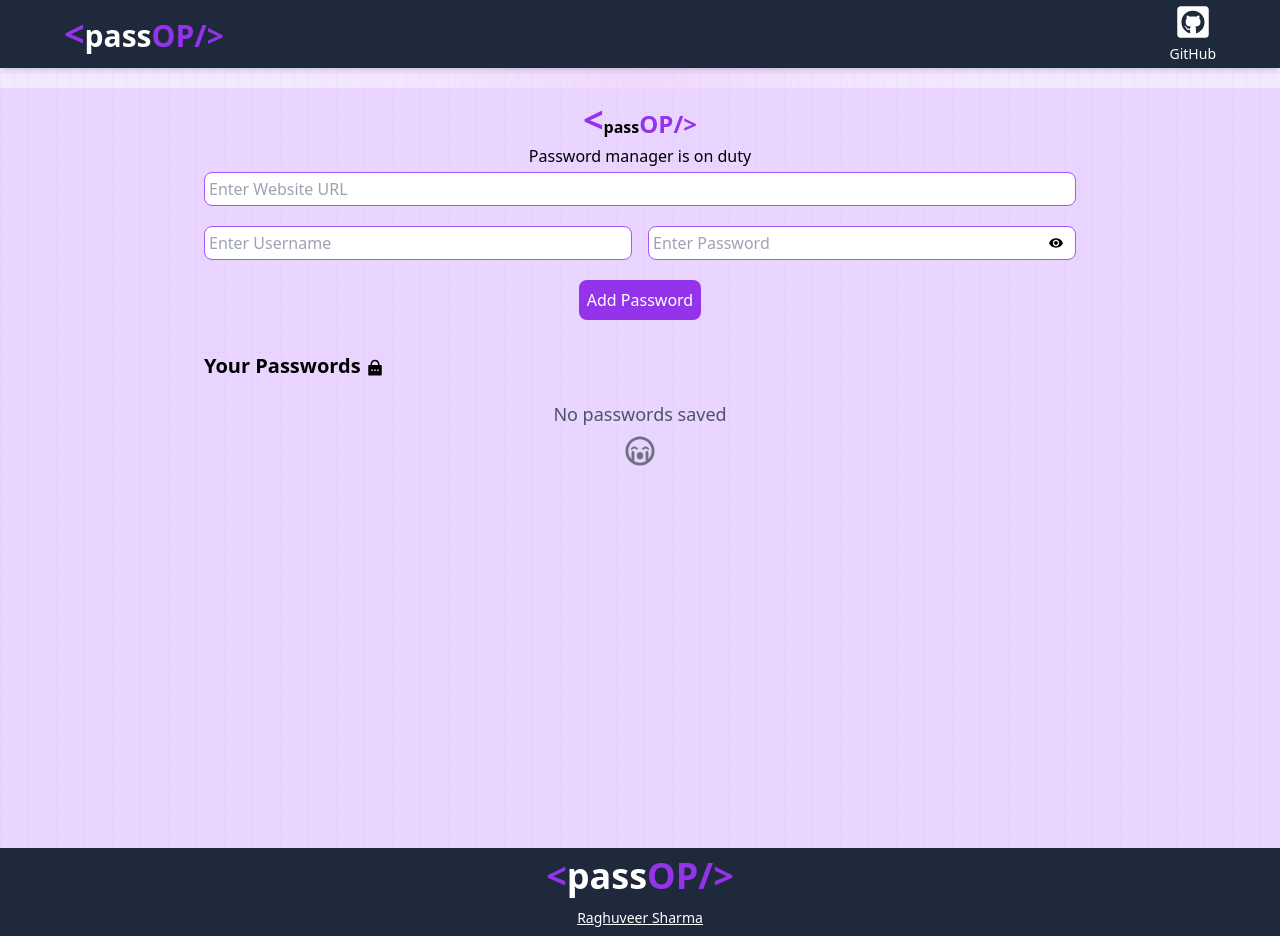
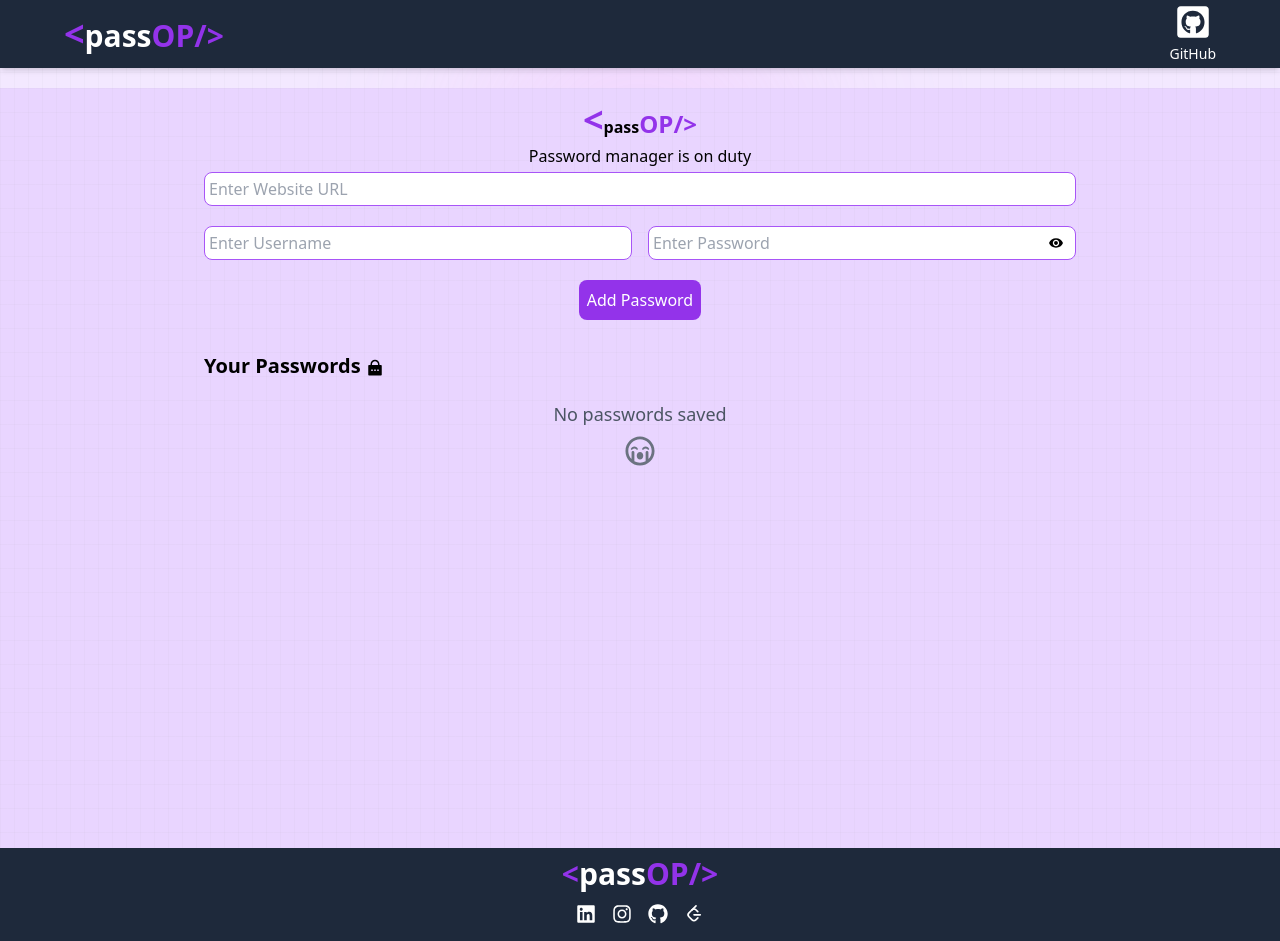
Before and after one commit to raghuveeersharma/password_manager, a React (Vite) app in the folder front/: page / in a window 1280 px wide. Shown: the top 941 px of the page. Built offline with nearby package versions, Linux system fonts and the light colour scheme; some icons are missing.

Commit message:
add social media links.

```diff
--- a/front/src/components/Footer.jsx
+++ b/front/src/components/Footer.jsx
@@ -1,27 +1,52 @@
-import React from "react";
+import { FaLinkedin, FaInstagram, FaGithub } from "react-icons/fa";
+import { TbBrandLeetcode } from "react-icons/tb";
 
 const Footer = () => {
   return (
-    <footer className="bg-slate-800 p-2 text-white  w-full">
+    <footer className="bg-slate-800 p-2 text-white w-full">
       <div className="flex flex-col items-center max-w-5xl mx-auto space-y-3">
         {/* Logo */}
-        <div className="logo font-bold text-2xl md:text-4xl flex justify-center md:justify-start">
+        <div className="logo font-bold text-2xl md:text-3xl flex justify-center md:justify-start">
           <span className="text-purple-600">&lt;</span>
           pass
           <span className="text-purple-600">OP/&gt;</span>
         </div>
 
-        {/* Developer Link */}
-        <div className="text-xs md:text-sm underline hover:scale-105 cursor-pointer text-center">
-          <a
-            href="https://www.linkedin.com/in/raghuveer-sharma-810124252/"
-            target="_blank"
-            rel="noopener noreferrer"
-            className="transition-transform duration-200 hover:text-purple-400"
-          >
-            Raghuveer Sharma
-          </a>
+        {/* Social Media Icons - Responsive */}
+        <div className="flex flex-wrap justify-center space-x-4 mt-6">
+          {[
+            {
+              icon: <FaLinkedin />,
+              link: "https://www.linkedin.com/in/raghuveer-sharma-810124252/",
+            },
+            {
+              icon: <FaInstagram />,
+              link: "https://www.instagram.com/__raghusharma__?igsh=MjkwYTRxb3ljaXBx",
+            },
+            {
+              icon: <FaGithub />,
+              link: "https://github.com/raghuveeersharma",
+            },
+            {
+              icon: <TbBrandLeetcode />,
+              link: "https://leetcode.com/u/RaghuSharma48/",
+            },
+          ].map((item, index) => (
+            <a
+              key={index}
+              href={item.link}
+              target="_blank"
+              rel="noopener noreferrer"
+              className="text-xl hover:text-purple-500 transition-transform transform hover:scale-110"
+            >
+              {item.icon}
+            </a>
+          ))}
         </div>
+        {/* Name / Logo */}
+        <h2 className="text-lg font-semibold text-purple-400">
+          Raghuveer Sharma
+        </h2>
       </div>
     </footer>
   );
```
